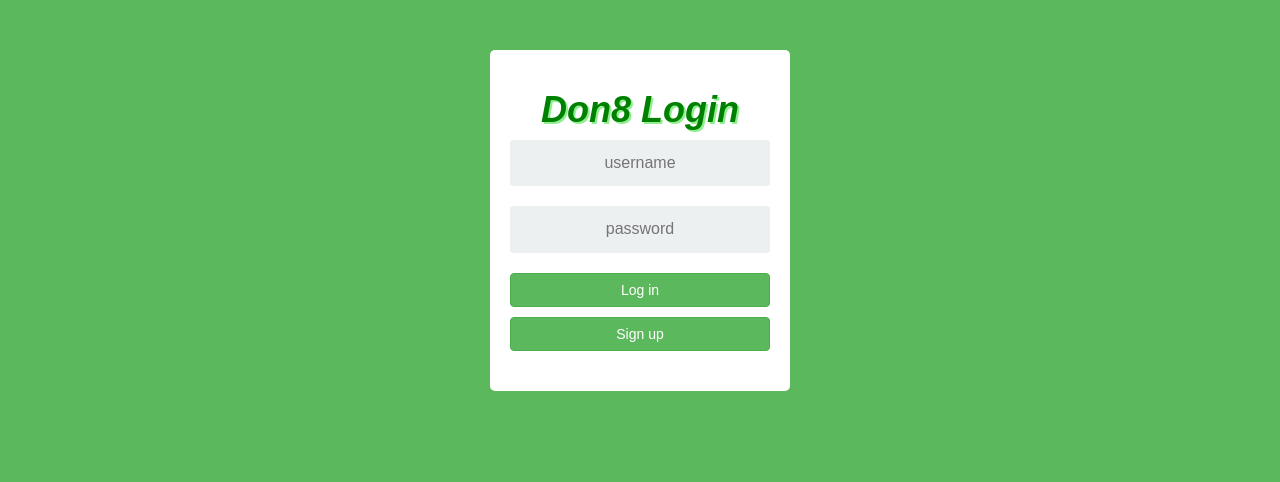
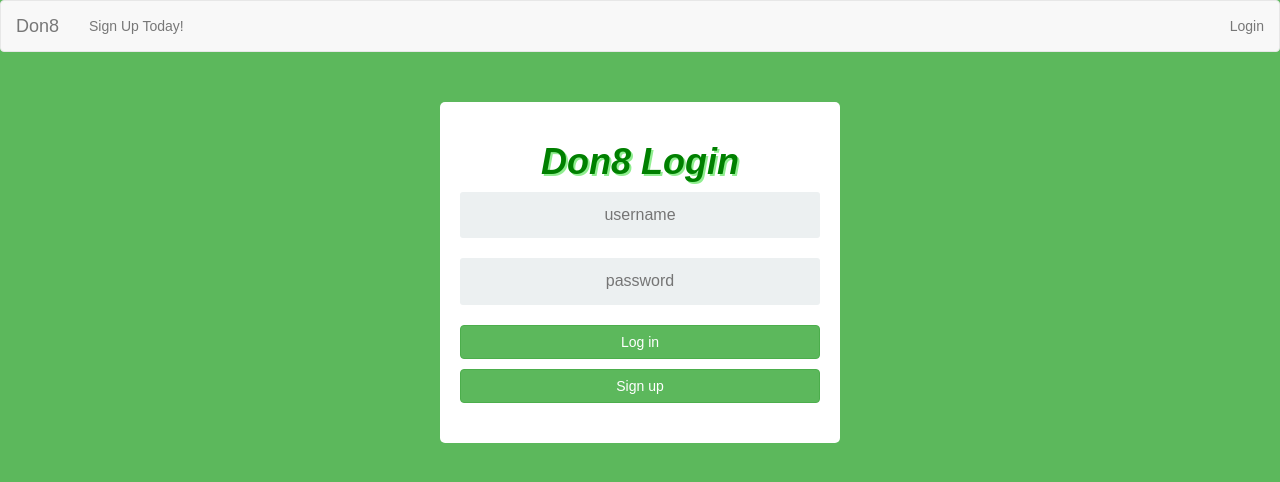
Before and after one commit to anjaligr05/CauseConnect, a Flask app: page / in a window 1280 px wide. Shown: the top 482 px of the page. Run offline with Flask 2, Linux system fonts and the light colour scheme; some libraries are stand-ins or nearby versions.

Commit message:
login page

```diff
--- a/static/style.css
+++ b/static/style.css
@@ -8,7 +8,6 @@
 body {
   font-family: Arial;
   background-color: #5cb85c;
-  padding: 50px;
 }
 .login {
   margin: 20px auto;
@@ -17,7 +16,7 @@ body {
 .login-screen {
   background-color: #fff;
   padding: 20px;
-  width: 300px;
+  width: 400px;
   margin: auto;
   border-radius: 5px;
 }
@@ -86,3 +85,7 @@ h1 {
   color: green;
   font-weight: bold;
 }
+
+form {
+  margin-top: 50px;
+}
--- a/templates/login.html
+++ b/templates/login.html
@@ -18,7 +18,23 @@
 {% if session['logged_in'] %}
 <p>You're logged in already!</p>
 {% else %} -->
-
+<nav class="navbar navbar-default">
+    <div class="container-fluid">
+        <div class="navbar-header">
+            <a class="navbar-brand" href="index.html">Don8</a>
+        </div>
+        <ul class="nav navbar-nav">
+            <li>
+                <a href="signUp.html">Sign Up Today!</a>
+            </li>
+        </ul>
+        <ul class="nav navbar-nav navbar-right">
+            <li>
+                <a href="login.html">Login</a>
+            </li>
+        </ul>
+    </div>
+</nav>
 
 <form action="/login" method="POST">
     <div class="Login">
```
